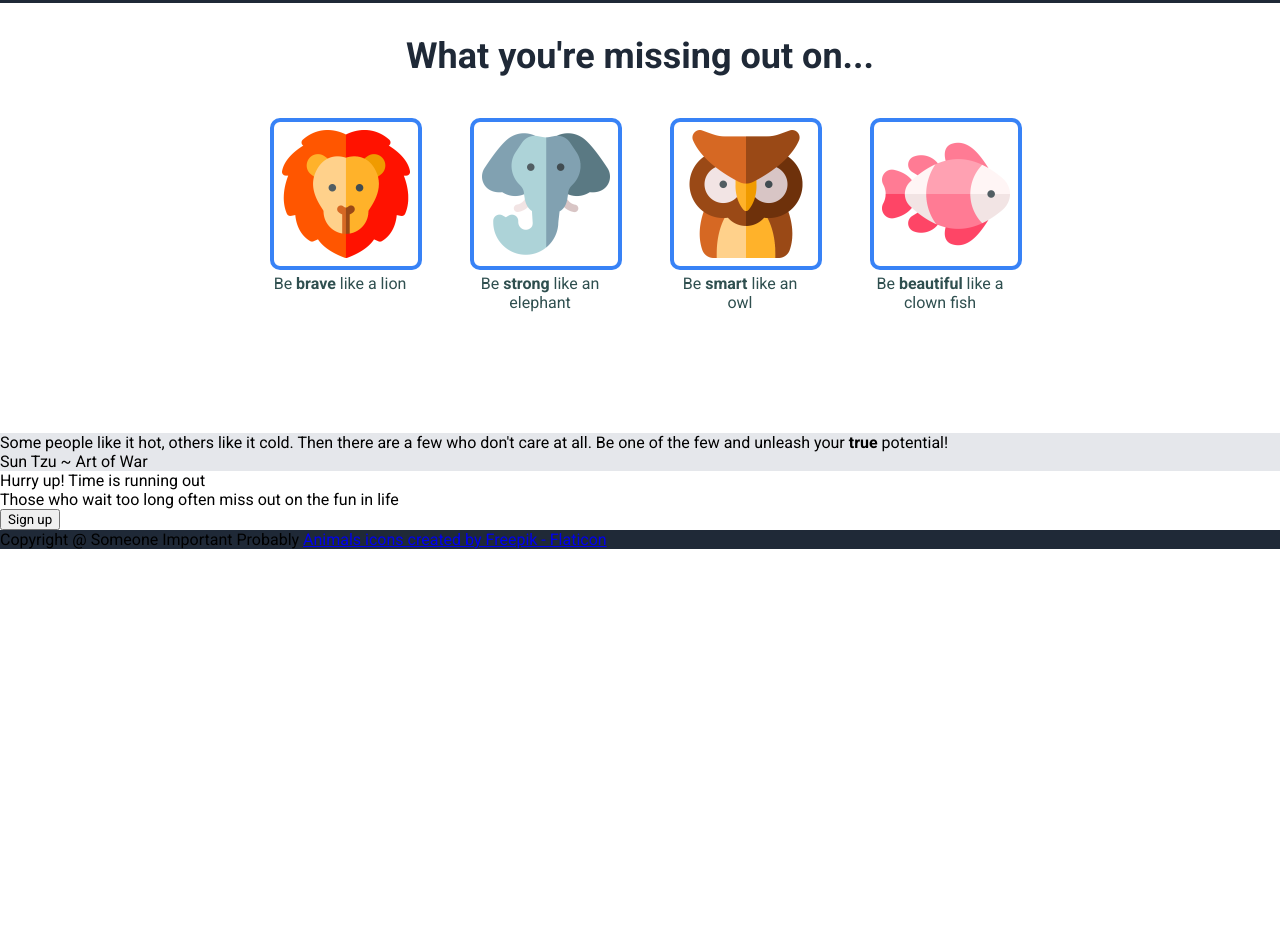
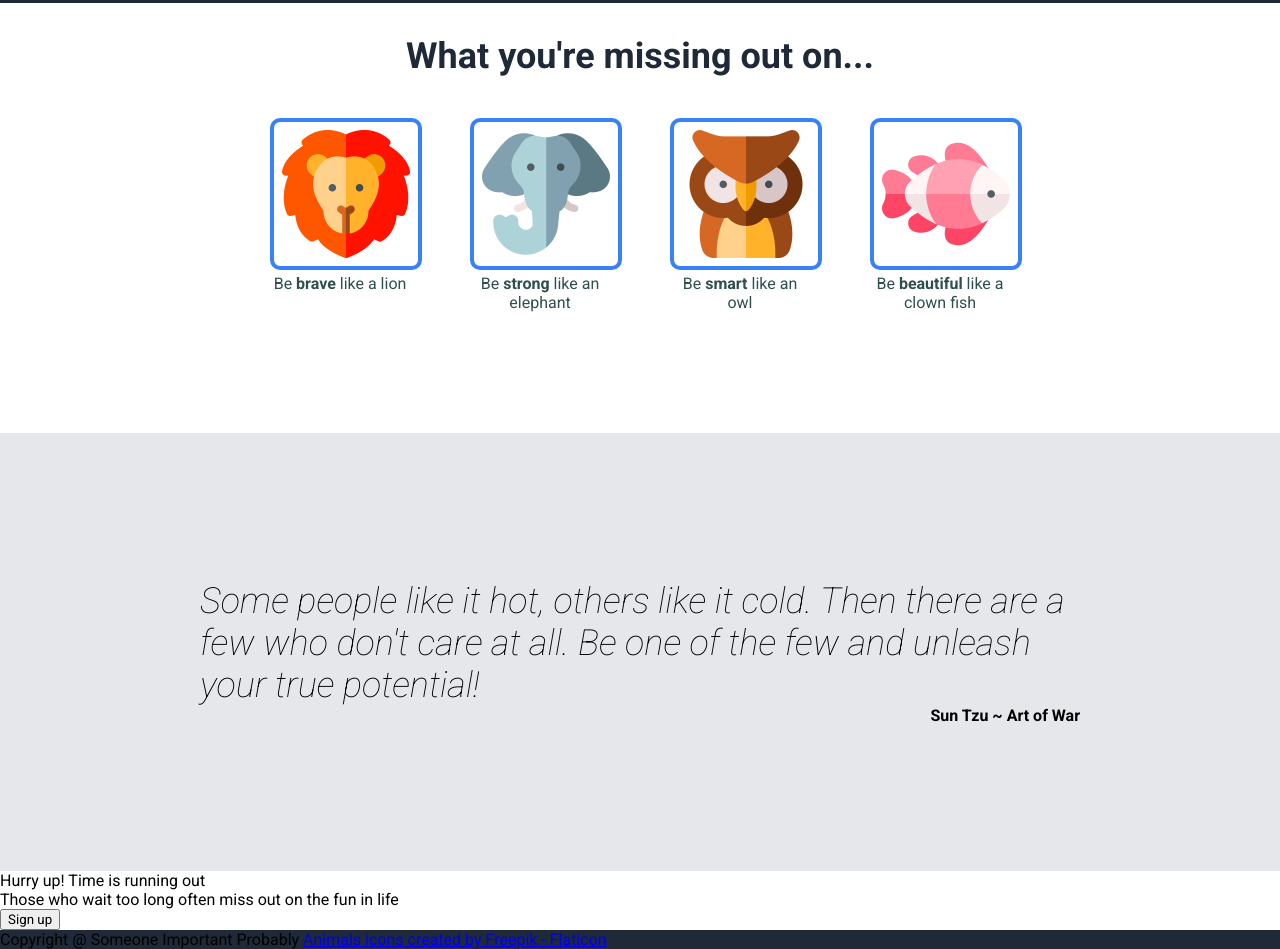
Before and after one commit to haseeb-shoukat/odin-landingpage, a plain HTML site: page index.html in a window 1280 px wide. Shown: the part 550-1499 px from the top of the page. Before the commit the page ends 1099 px from the top, so only its background shows below. Drawn offline with Linux system fonts and the light colour scheme.

Commit message:
Finish styling quote card

```diff
--- a/index.html
+++ b/index.html
@@ -45,7 +45,7 @@
         </div>
     </div>
     <div class="quote-card">
-        <div class="quote-text">Some people like it hot, others like it cold. Then there are a few who don't care at all. Be one of the few and unleash your <strong>true</strong> potential!</div>
+        <div class="quote-text">Some people like it hot, others like it cold. Then there are a few who don't care at all. Be one of the few and unleash your true potential!</div>
         <div class="signature">Sun Tzu ~ Art of War</div>
     </div>
     <div class="action-card">
--- a/style.css
+++ b/style.css
@@ -22,7 +22,7 @@ body {
     background-color: #1F2937;
 }
 
-.nav-bar, .sign-up-card {
+.nav-bar, .sign-up-card, .quote-card {
     padding: 4px 200px;
 }
 
@@ -125,4 +125,22 @@ p {
 
 .quote-card {
     background-color: #E5E7EB;
+    display: flex;
+    flex-direction: column;
+    align-items: center;
+    justify-content: center;
+    height: 430px;
 }
+
+.quote-text {
+    font-size: 36px;
+    font-style:italic;
+    font-weight: 300;
+    word-wrap: break-word;
+}
+
+.signature {
+    font-weight: bold;
+    font-size: 25x;
+    align-self: flex-end;
+}
```
